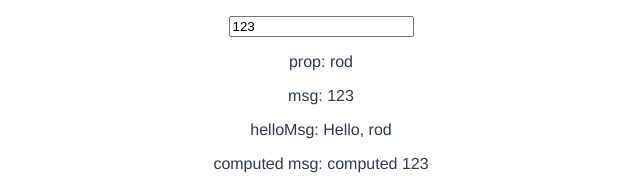
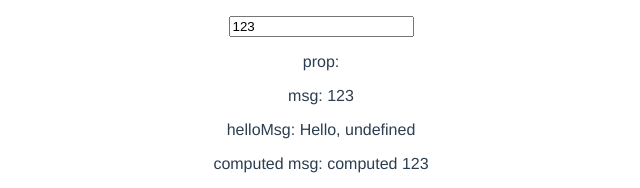
Before and after one commit to dogrod/start-typescript, a Vue app: page / in a window 1280 px wide. Shown: the part 248-436 px from the top of the page, without its empty margins (319-959 px from the left). Built offline with nearby package versions, Linux system fonts and the light colour scheme.

Commit message:
feat: use vue-router

```diff
--- a/src/App.vue
+++ b/src/App.vue
@@ -1,8 +1,7 @@
 <template>
   <div id="app">
     <img src="./assets/logo.png">
-    <hello name="rod"></hello>
-    <!-- <router-view></router-view> -->
+    <router-view></router-view>
   </div>
 </template>
 
--- a/src/main.ts
+++ b/src/main.ts
@@ -2,14 +2,15 @@
 // (runtime-only or standalone) has been set in webpack.base.conf with an alias.
 import Vue from 'vue'
 import App from './App.vue'
-// import router from './router'
+
+import router from './router/index.ts'
 
 Vue.config.productionTip = false
 
 /* eslint-disable no-new */
 new Vue({
   el: '#app',
-  // router,
+  router,
   template: '<App/>',
   components: { App }
 })
```
